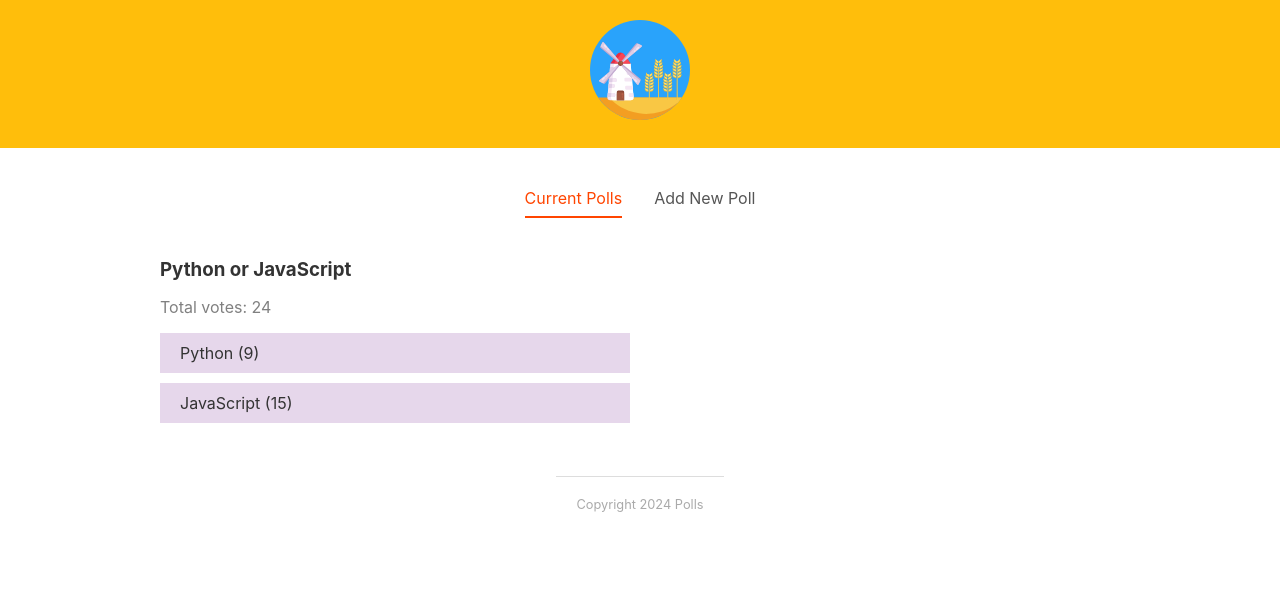
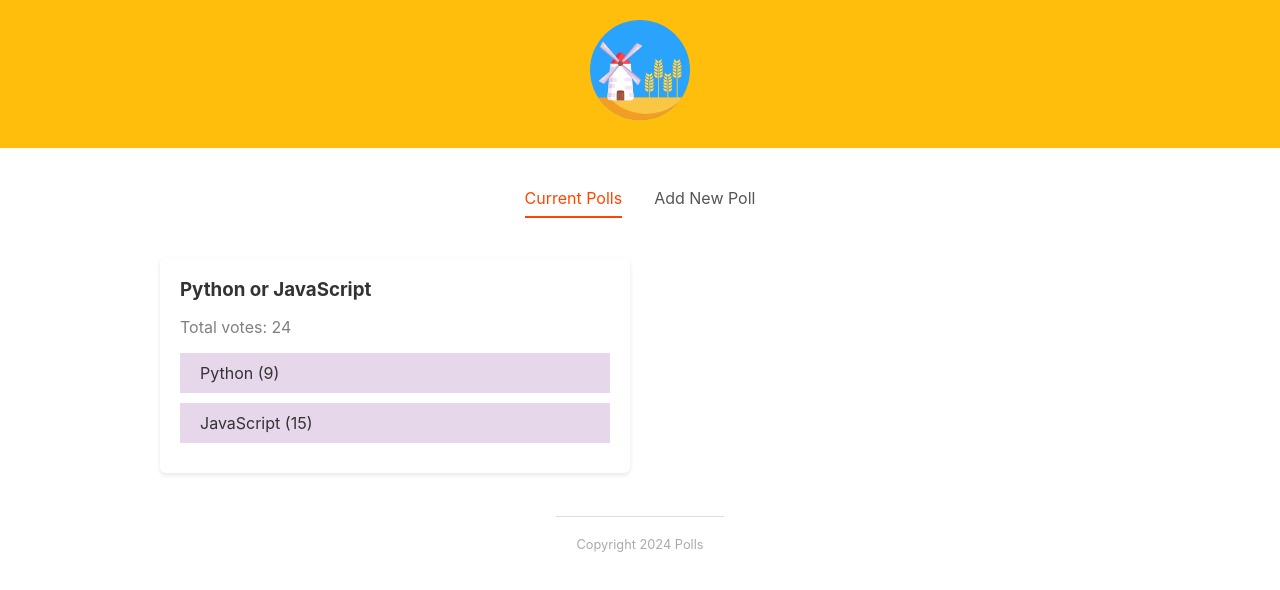
Before and after one commit to AnushaDeviR/polls-project, a Svelte app: page / in a window 1280 px wide. Shown: the top 590 px of the page. Built offline with nearby package versions, Linux system fonts and the light colour scheme.

Commit message:
created a reusable component - card

```diff
--- a/src/App.svelte
+++ b/src/App.svelte
@@ -1,7 +1,7 @@
 <script>
   import Footer from "./components/Footer.svelte";
   import Header from "./components/Header.svelte";
-  import Tabs from "./reuseable/Tabs.svelte";
+  import Tab from "./reuseable/Tab.svelte";
   import CreatePollsForm from "./components/CreatePollsForm.svelte";
   import PollList from "./components/PollList.svelte";
 
@@ -36,7 +36,7 @@
 <Header />
 
 <main>
-  <Tabs {tabList} {activeTab} on:handleTabChange={handleTabChange} />
+  <Tab {tabList} {activeTab} on:handleTabChange={handleTabChange} />
   {#if activeTab === CURRENT_POLLS}
     <PollList {polls} />
   {:else if activeTab === ADD_NEW_POLL}
--- a/src/components/PollDetails.svelte
+++ b/src/components/PollDetails.svelte
@@ -1,11 +1,12 @@
 <script>
+  import Card from "../reuseable/Card.svelte";
   export let poll = [];
 
   //   reactive values:
-
   $: totalValues = poll.votesA + poll.votesB;
 </script>
 
+<Card>
   <div class="poll">
     <h3>{poll.question}</h3>
     <p>Total votes: {totalValues}</p>
@@ -20,6 +21,7 @@
       </div>
     </div>
   </div>
+</Card>
 
 <style>
   h3 {
--- /dev/null
+++ b/src/reuseable/Card.svelte
@@ -0,0 +1,12 @@
+<div class="card">
+  <slot></slot>
+</div>
+
+<style>
+  .card {
+    background-color: white;
+    padding: 20px;
+    border-radius: 6px;
+    box-shadow: 0px 2px 4px rgba(0, 0, 0, 0.1);
+  }
+</style>
--- a/src/reuseable/Tabs.svelte
+++ b/src/reuseable/Tab.svelte
@@ -7,7 +7,7 @@
   export let activeTab;
 </script>
 
-<div class="tabs">
+<div class="Tab">
   <ul>
     {#each tabList as tab}
       <!-- svelte-ignore a11y-click-events-have-key-events -->
@@ -19,7 +19,7 @@
 </div>
 
 <style>
-  .tabs {
+  .Tab {
     margin-bottom: 40px;
   }
   ul {
```
Lines whose indentation alone changed are shown as unchanged.
